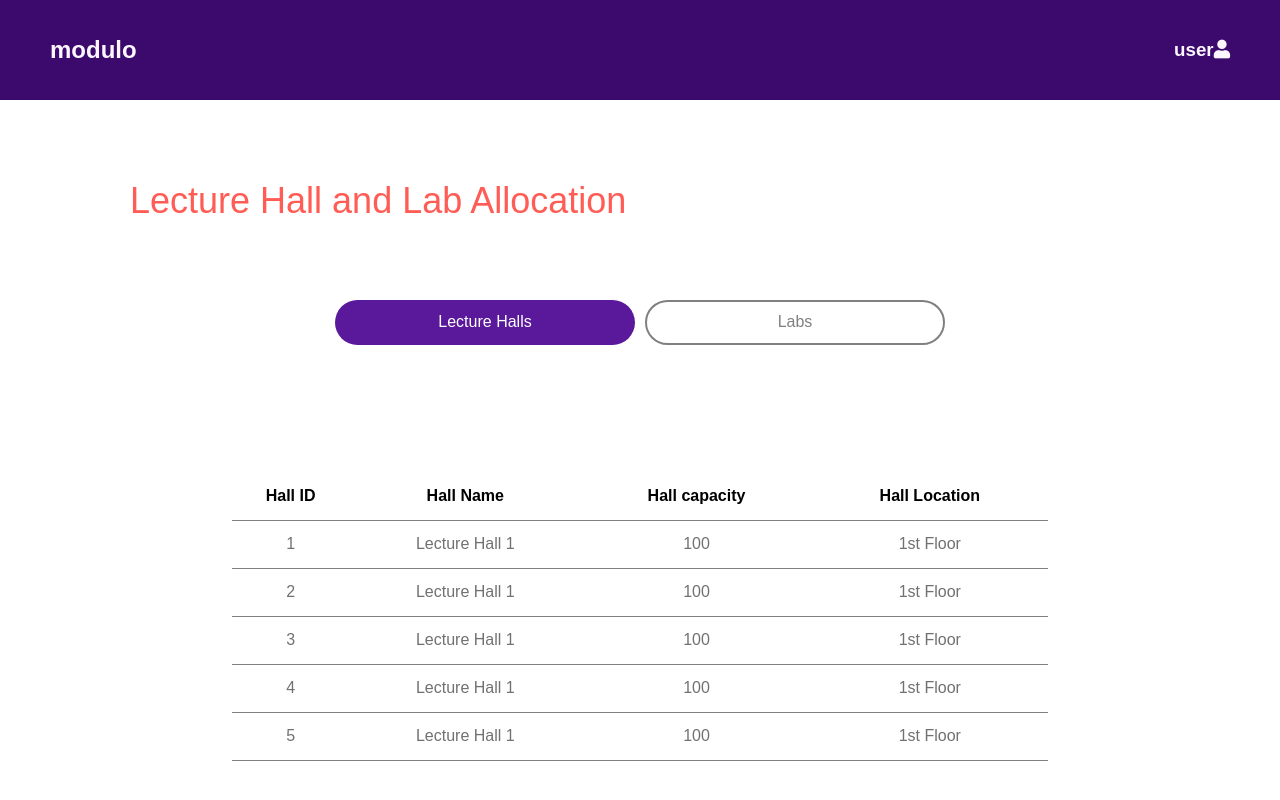
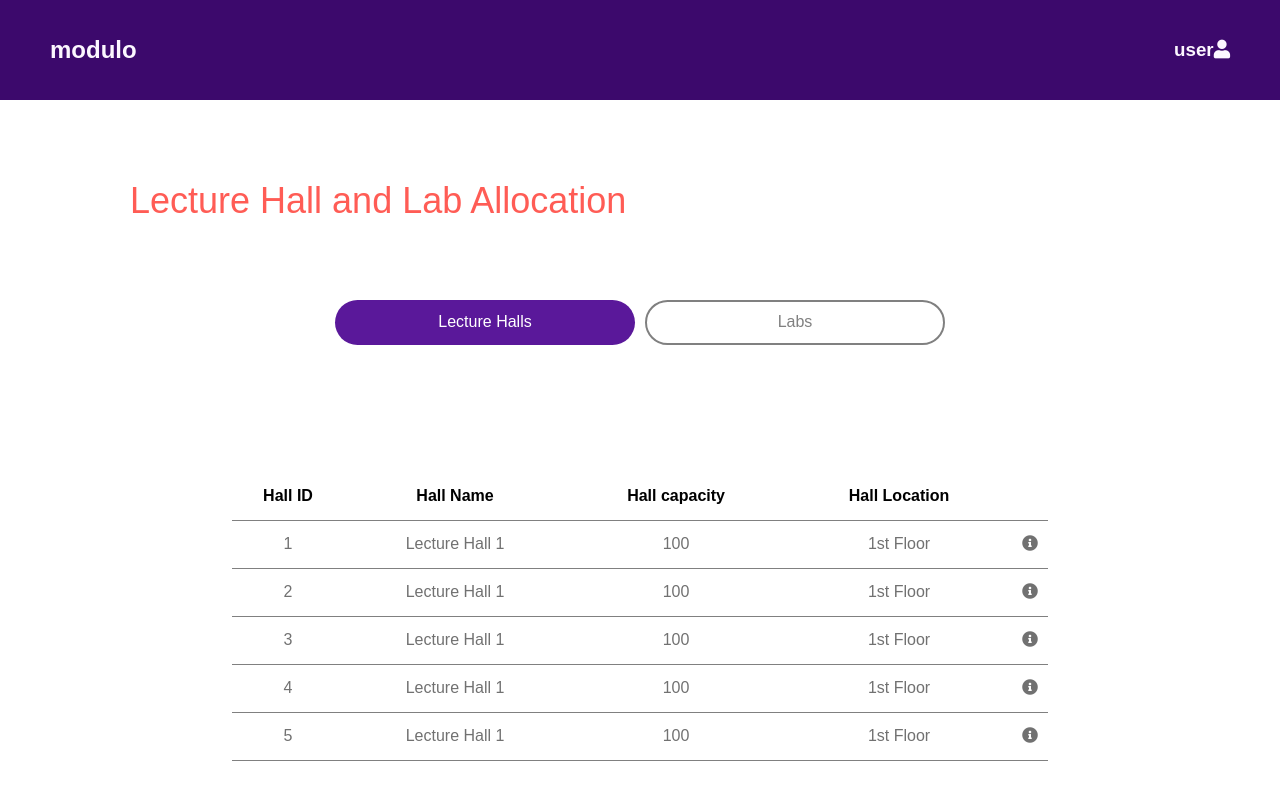
Before and after one commit to GayanKod/Modulo, a React (Create React App) app in the folder client/: page /lec-hall-allocation in a window 1280 px wide. Shown: the top 800 px of the page. Built offline with nearby package versions, Linux system fonts and the light colour scheme.

Commit message:
added info icon

```diff
--- a/client/src/components/LecHallAllocation/TableDetails.tsx
+++ b/client/src/components/LecHallAllocation/TableDetails.tsx
@@ -11,6 +11,9 @@ function TableDetails({ btn }: Props) {
       <td>{item.name}</td>
       <td>{item.capacity}</td>
       <td>{item.location}</td>
+      <td>
+        <i className="fa fa-info-circle"></i>
+      </td>
     </tr>
   ));
   const labs = LabDetails.map((item) => (
--- a/client/src/components/LecHomePage.tsx
+++ b/client/src/components/LecHomePage.tsx
@@ -52,6 +52,7 @@ export default function LecHomePage() {
                 <th>Hall Name</th>
                 <th>Hall capacity</th>
                 <th>Hall Location</th>
+                <th> </th>
               </tr>
             </thead>
             <tbody>
```
